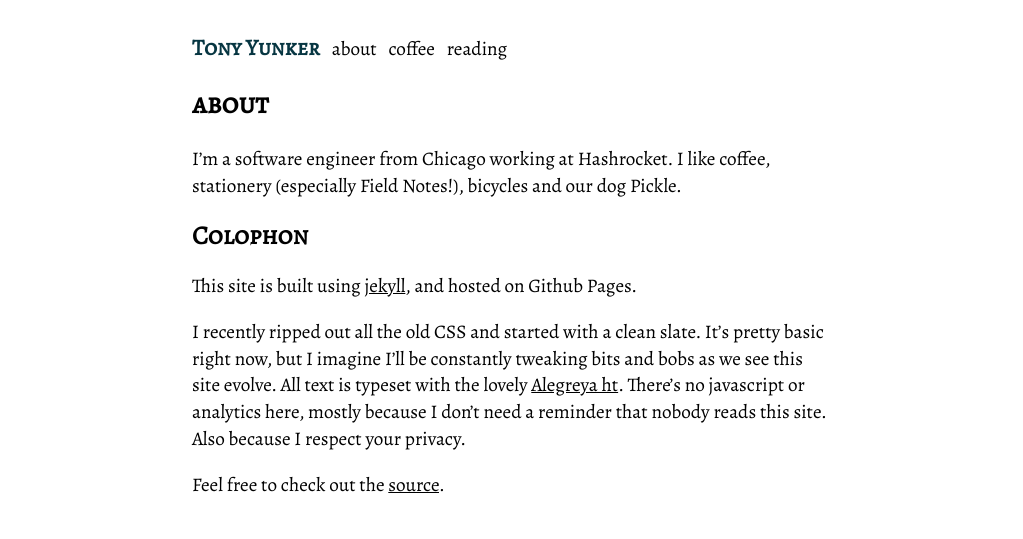
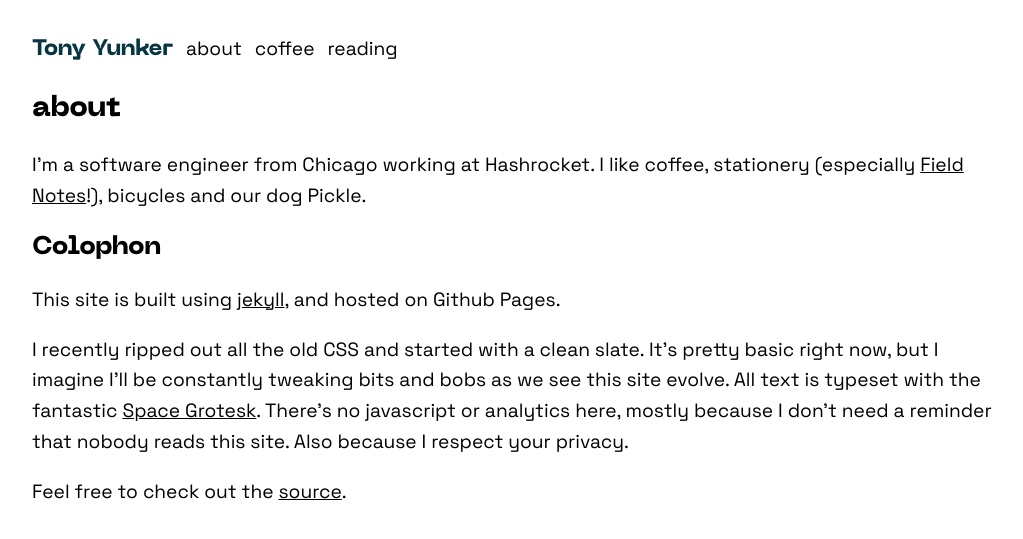
Before and after one commit to ayunker/ayunker.github.io, a Jekyll site: the page built from about.md, in a window 1280 px wide. Shown: the top 539 px of the page, without its empty margins (128-1151 px from the left). Built offline with Jekyll 4.4.1, drawn with Linux system fonts in a browser that asks for light colours.

Commit message:
UPDATE font to Space Grotesk

```diff
--- a/_sass/base.scss
+++ b/_sass/base.scss
@@ -1,29 +1,38 @@
 @charset "utf-8";
 
 @font-face {
-  font-family: "alegreya-regular";
-  src: url("../assets/fonts/Alegreya-Regular.woff2");
+  font-family: "space-grotesk-regular";
+  src: url("../assets/fonts/SpaceGrotesk-Regular.woff2");
 }
 
 @font-face {
-  font-family: "alegreyasc";
-  src: url("../assets/fonts/AlegreyaSC-Regular.woff2");
+  font-family: "space-grotesk-bold";
+  src: url("../assets/fonts/SpaceGrotesk-Bold.woff2");
+}
+
+@font-face {
+  font-family: "neue-machina-ultrabold";
+  src: url("../assets/fonts/PPNeueMachina-Ultrabold.otf");
 }
 
 body {
-  font-family: alegreya-regular;
+  font-family: space-grotesk-regular;
   font-size: 1.2rem;
-  line-height: 1.4;
+  line-height: 1.6;
   margin: 2rem auto;
-  max-width: 40rem;
+  max-width: 60rem;
   padding: 0 1rem;
+
+  strong {
+    font-family: space-grotesk-bold;
+  }
 }
 
 h1,
 h2,
 h3 {
   line-height: 1.2;
-  font-family: alegreyasc;
+  font-family: neue-machina-ultrabold;
 }
 
 h1 {
@@ -56,7 +65,7 @@ a:hover {
 }
 
 .site-title {
-  font-family: alegreyasc;
+  font-family: neue-machina-ultrabold;
   font-size: 1.4rem;
   color: #073642; // solarized base 02
 }
@@ -72,7 +81,7 @@ a:hover {
 img {
   display: block;
   margin: 1rem auto;
-  max-width: 40rem;
+  max-width: 50rem;
 }
 
 pre {
--- a/about.md
+++ b/about.md
@@ -5,7 +5,8 @@ permalink: /about/
 ---
 
 I'm a software engineer from Chicago working at Hashrocket. I like coffee,
-stationery (especially Field Notes!), bicycles and our dog Pickle.
+stationery (especially [Field Notes][field_notes]!), bicycles and our dog
+Pickle.
 
 ## Colophon
 
@@ -13,13 +14,14 @@ This site is built using [jekyll][jekyll], and hosted on Github Pages.
 
 I recently ripped out all the old CSS and started with a clean slate. It's
 pretty basic right now, but I imagine I'll be constantly tweaking bits and bobs
-as we see this site evolve. All text is typeset with the lovely [Alegreya
-ht][alegreya]. There's no javascript or analytics here, mostly because I don't
-need a reminder that nobody reads this site. Also because I respect your
-privacy.
+as we see this site evolve. All text is typeset with the fantastic [Space
+Grotesk][space_grotesk]. There's no javascript or analytics here, mostly
+because I don't need a reminder that nobody reads this site. Also because I
+respect your privacy.
 
 Feel free to check out the [source][source].
 
-[alegreya]: https://www.huertatipografica.com/en/fonts/alegreya-ht-pro
+[field_notes]: https://fieldnotesbrand.com/
 [jekyll]: https://jekyllrb.com/
 [source]: https://github.com/ayunker/ayunker.github.io
+[space_grotesk]: https://fonts.floriankarsten.com/space-grotesk
```
Also changed, not shown: assets/fonts/PPNeueMachina-Ultrabold.otf (added), assets/fonts/SpaceGrotesk-Bold.woff2 (added), assets/fonts/SpaceGrotesk-Regular.woff2 (added).
